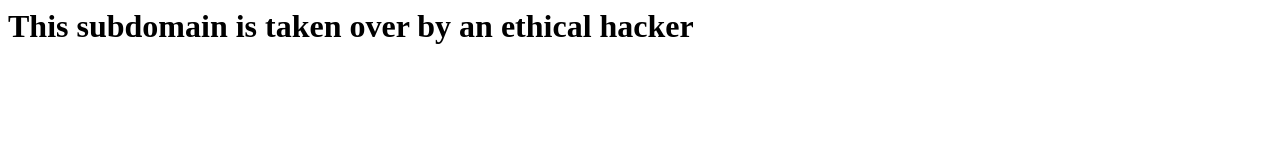
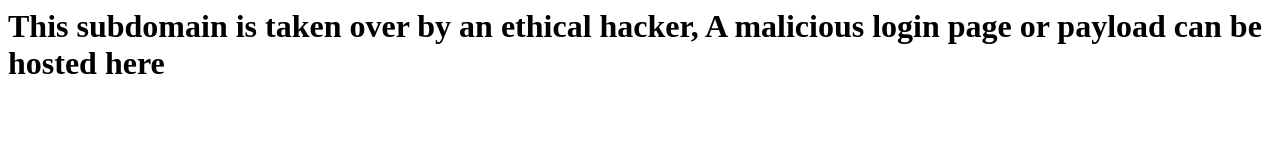
Before and after one commit to ShuregDenisovich/thevplanet.github.io, a plain HTML site: page index.html in a window 1280 px wide. Drawn offline with Linux system fonts and the light colour scheme.

Commit message:
Update index.html

```diff
--- a/index.html
+++ b/index.html
@@ -1 +1 @@
-<html><h1>This subdomain is taken over by an ethical hacker</h1></html>
+<html><h1>This subdomain is taken over by an ethical hacker, A malicious login page or payload can be hosted here</h1></html>
```
